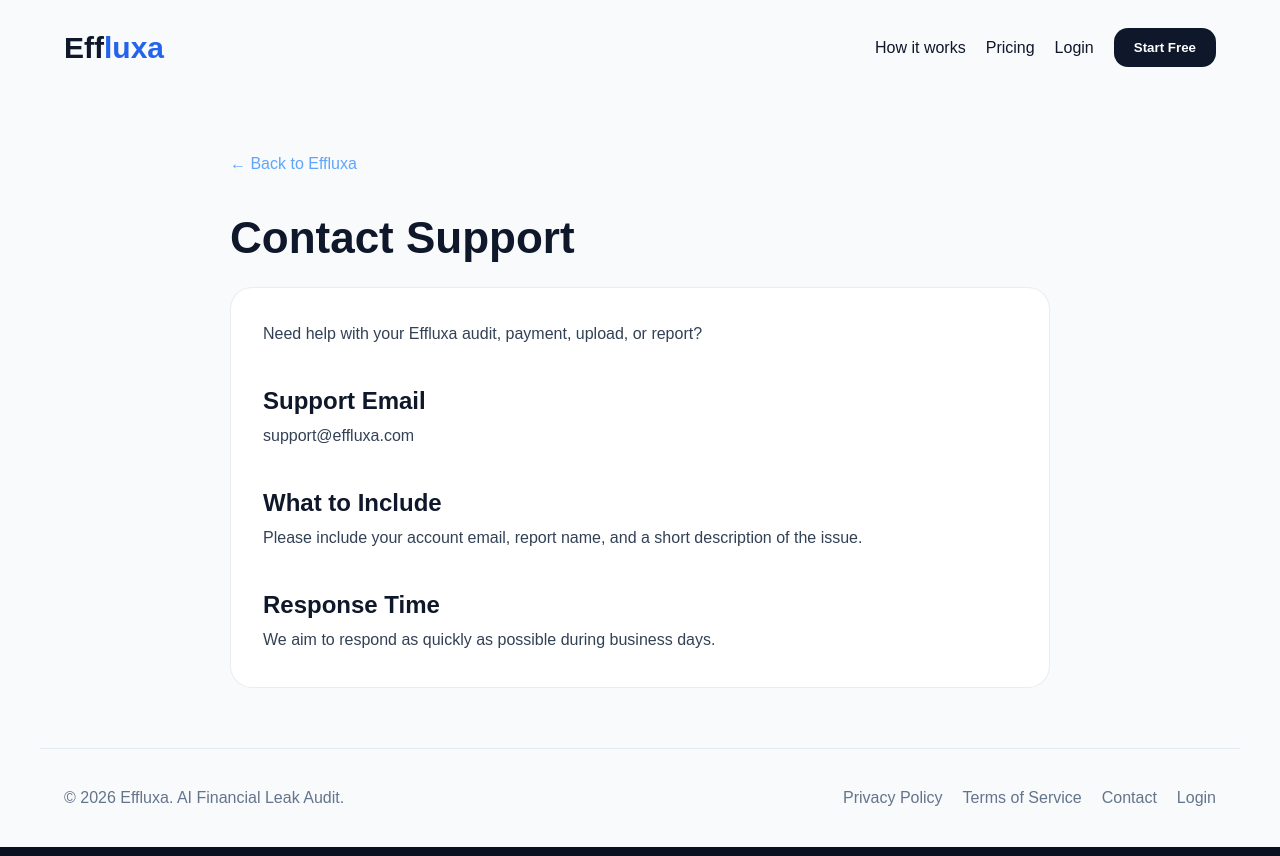
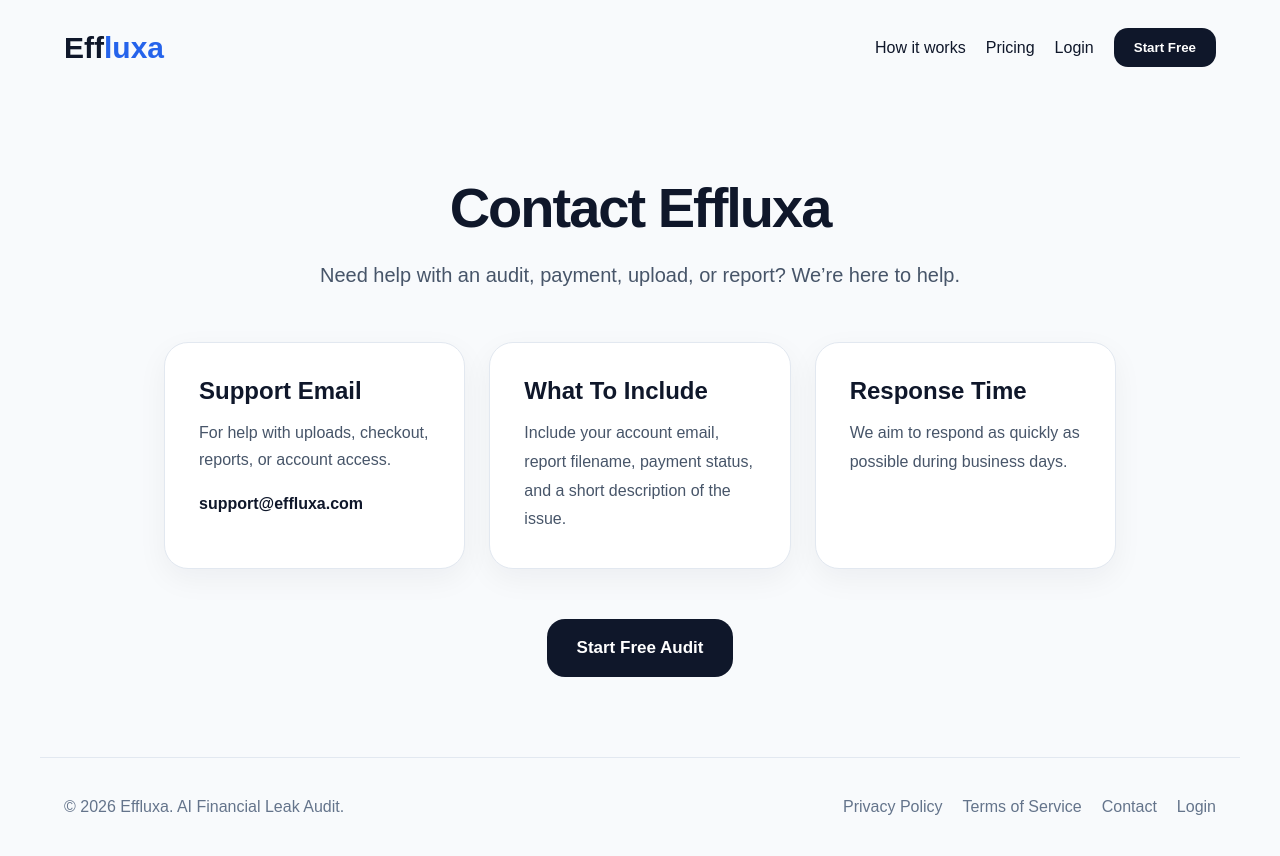
Before and after one commit to boskovasiljevic90/effluxa, a Next.js app: page /contact in a window 1280 px wide. Built offline with nearby package versions, Linux system fonts and the light colour scheme.

Commit message:
Polish contact page design

```diff
--- a/src/app/contact/page.tsx
+++ b/src/app/contact/page.tsx
@@ -8,34 +8,95 @@
   return (
     <div style={{ minHeight: "100vh", background: "#f8fafc", color: "#0f172a" }}>
       <PublicHeader />
-      <div style={{ maxWidth: "900px", margin: "0 auto", padding: "60px 40px" }}>
-        <Link href="/" style={{ color: "#60a5fa" }}>← Back to Effluxa</Link>
 
-        <h1 style={{ fontSize: "44px", marginTop: "40px", marginBottom: "24px" }}>
-          Contact Support
+      <main style={{ maxWidth: "1000px", margin: "0 auto", padding: "80px 24px" }}>
+        <div style={{ textAlign: "center", marginBottom: "50px" }}>
+          <h1 style={{ fontSize: "56px", fontWeight: 900, letterSpacing: "-2px" }}>
+            Contact Effluxa
           </h1>
 
-        <div className="audit-card" style={{ lineHeight: 1.8 }}>
-          <p>
-            Need help with your Effluxa audit, payment, upload, or report?
+          <p style={{ marginTop: "18px", fontSize: "20px", color: "#475569", lineHeight: 1.7 }}>
+            Need help with an audit, payment, upload, or report? We’re here to help.
           </p>
+        </div>
 
-          <h2 style={{ marginTop: "30px" }}>Support Email</h2>
-          <p>
+        <div
+          style={{
+            display: "grid",
+            gridTemplateColumns: "repeat(auto-fit,minmax(260px,1fr))",
+            gap: "24px",
+          }}
+        >
+          <div
+            style={{
+              background: "white",
+              borderRadius: "24px",
+              padding: "34px",
+              border: "1px solid #e2e8f0",
+              boxShadow: "0 10px 30px rgba(15,23,42,0.05)",
+            }}
+          >
+            <h2 style={{ fontSize: "24px", fontWeight: 800 }}>Support Email</h2>
+            <p style={{ marginTop: "14px", color: "#475569", lineHeight: 1.7 }}>
+              For help with uploads, checkout, reports, or account access.
+            </p>
+            <p style={{ marginTop: "22px", fontWeight: 800 }}>
               support@effluxa.com
             </p>
+          </div>
 
-          <h2 style={{ marginTop: "30px" }}>What to Include</h2>
-          <p>
-            Please include your account email, report name, and a short description of the issue.
+          <div
+            style={{
+              background: "white",
+              borderRadius: "24px",
+              padding: "34px",
+              border: "1px solid #e2e8f0",
+              boxShadow: "0 10px 30px rgba(15,23,42,0.05)",
+            }}
+          >
+            <h2 style={{ fontSize: "24px", fontWeight: 800 }}>What To Include</h2>
+            <p style={{ marginTop: "14px", color: "#475569", lineHeight: 1.8 }}>
+              Include your account email, report filename, payment status, and a short description of the issue.
             </p>
+          </div>
 
-          <h2 style={{ marginTop: "30px" }}>Response Time</h2>
-          <p>
+          <div
+            style={{
+              background: "white",
+              borderRadius: "24px",
+              padding: "34px",
+              border: "1px solid #e2e8f0",
+              boxShadow: "0 10px 30px rgba(15,23,42,0.05)",
+            }}
+          >
+            <h2 style={{ fontSize: "24px", fontWeight: 800 }}>Response Time</h2>
+            <p style={{ marginTop: "14px", color: "#475569", lineHeight: 1.8 }}>
               We aim to respond as quickly as possible during business days.
             </p>
           </div>
         </div>
+
+        <div style={{ marginTop: "50px", textAlign: "center" }}>
+          <Link href="/signup">
+            <button
+              style={{
+                height: "58px",
+                padding: "0 30px",
+                borderRadius: "18px",
+                border: "none",
+                background: "#0f172a",
+                color: "white",
+                fontSize: "17px",
+                fontWeight: 800,
+                cursor: "pointer",
+              }}
+            >
+              Start Free Audit
+            </button>
+          </Link>
+        </div>
+      </main>
+
       <PublicFooter />
     </div>
   );
```
Lines whose indentation alone changed are shown as unchanged.
